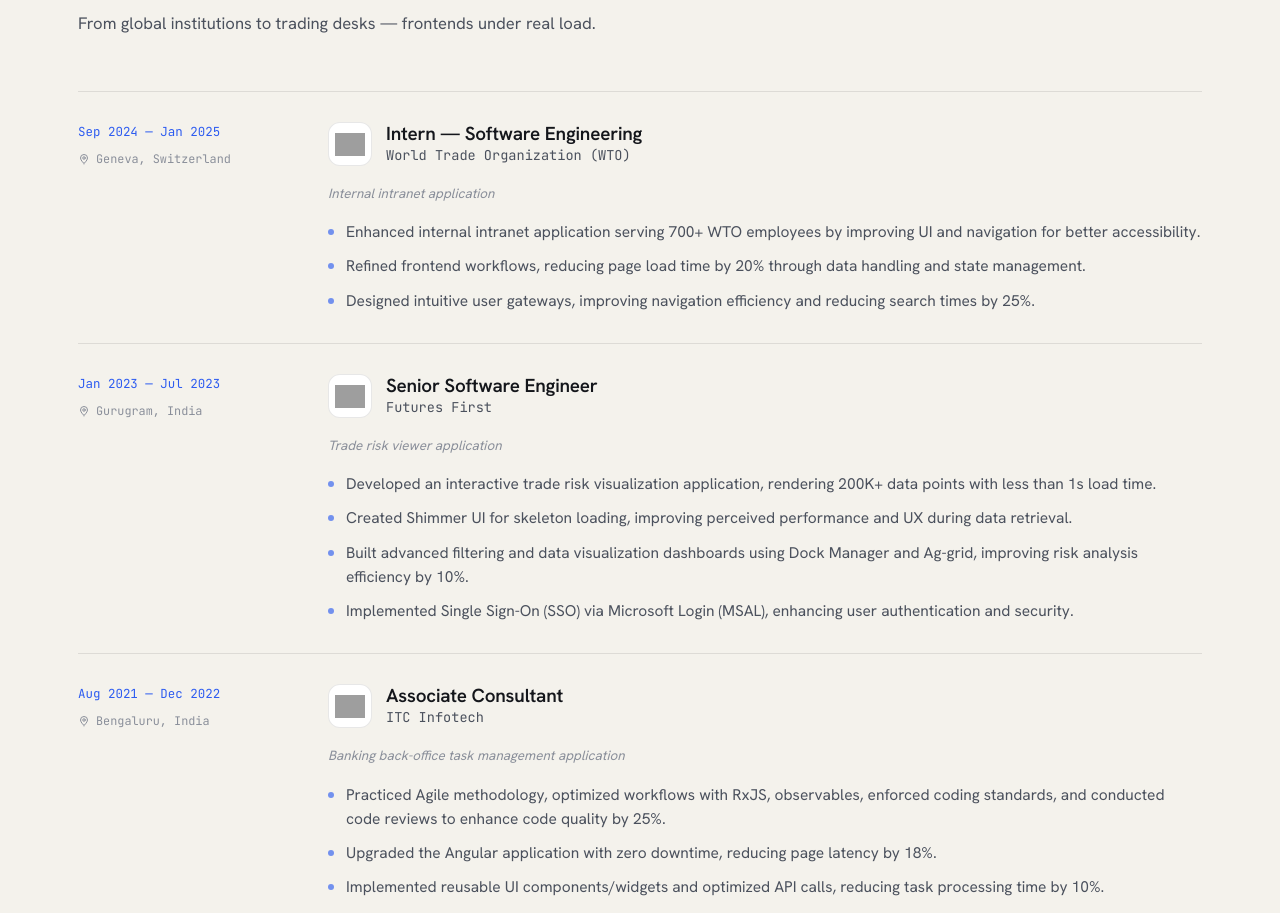
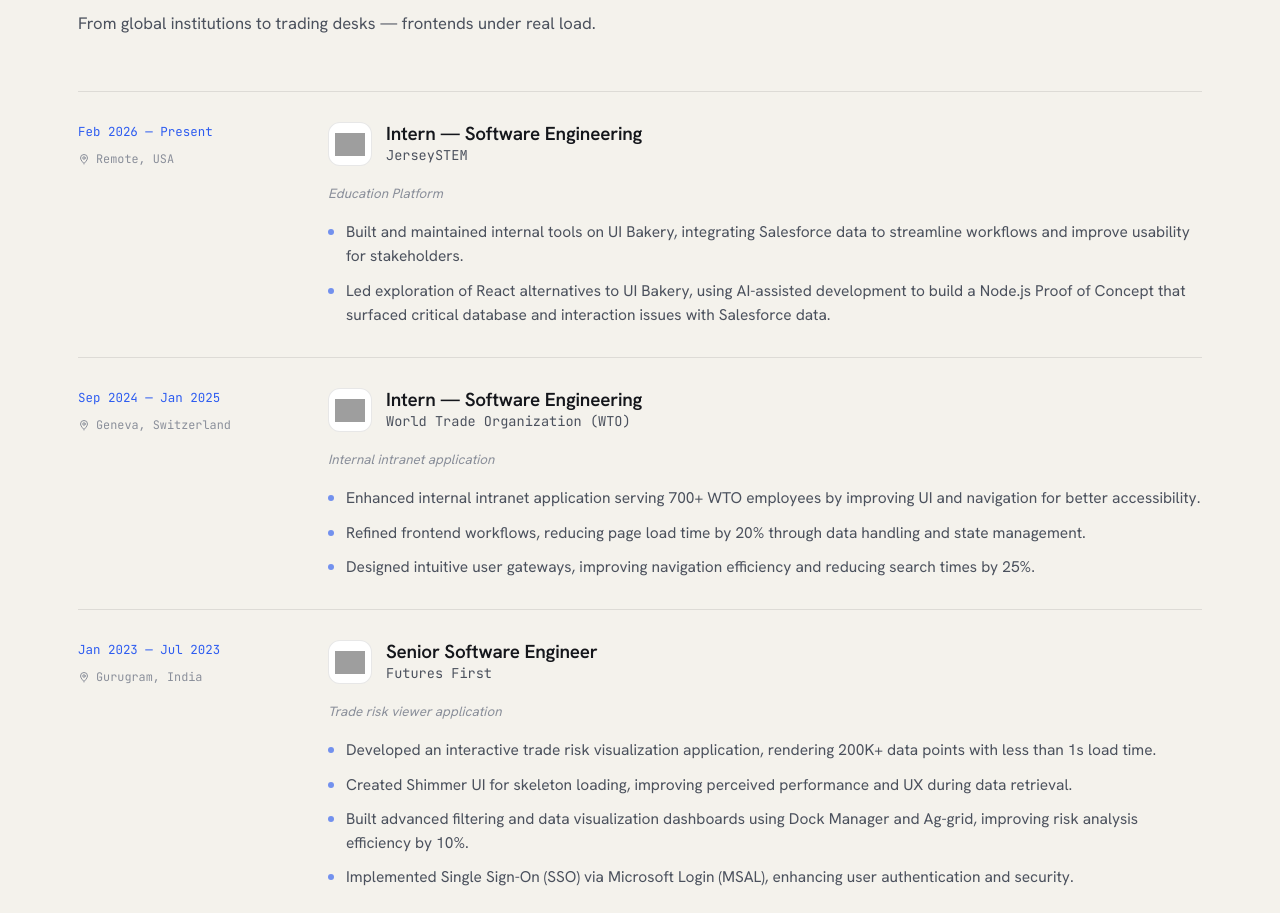
Before and after one commit to binny-chopra/my-projects, a React (Vite) app: page / in a window 1280 px wide. Shown: the part 2757-3670 px from the top of the page. Built offline with nearby package versions, Linux system fonts and the light colour scheme; grey boxes are pictures that could not be loaded.

Commit message:
Add JerseySTEM internship experience
Added new experience entry for JerseySTEM internship with details about role, project, period, location, and highlights.

```diff
--- a/src/data/experience.js
+++ b/src/data/experience.js
@@ -1,5 +1,20 @@
 /** Professional experience, newest first. */
 export const experience = [
+  {
+    id: 'jerseystem',
+    short: 'jerseystem',
+    color: '#1f6fb2',
+    domain: 'jerseystem.org',
+    role: 'Intern — Software Engineering',
+    company: 'JerseySTEM',
+    project: 'Education Platform',
+    period: 'Feb 2026 — Present',
+    location: 'Remote, USA',
+    highlights: [
+      'Built and maintained internal tools on UI Bakery, integrating Salesforce data to streamline workflows and improve usability for stakeholders.',
+      'Led exploration of React alternatives to UI Bakery, using AI-assisted development to build a Node.js Proof of Concept that surfaced critical database and interaction issues with Salesforce data.',
+    ],
+  },
   {
     id: 'wto',
     short: 'WTO',
```
